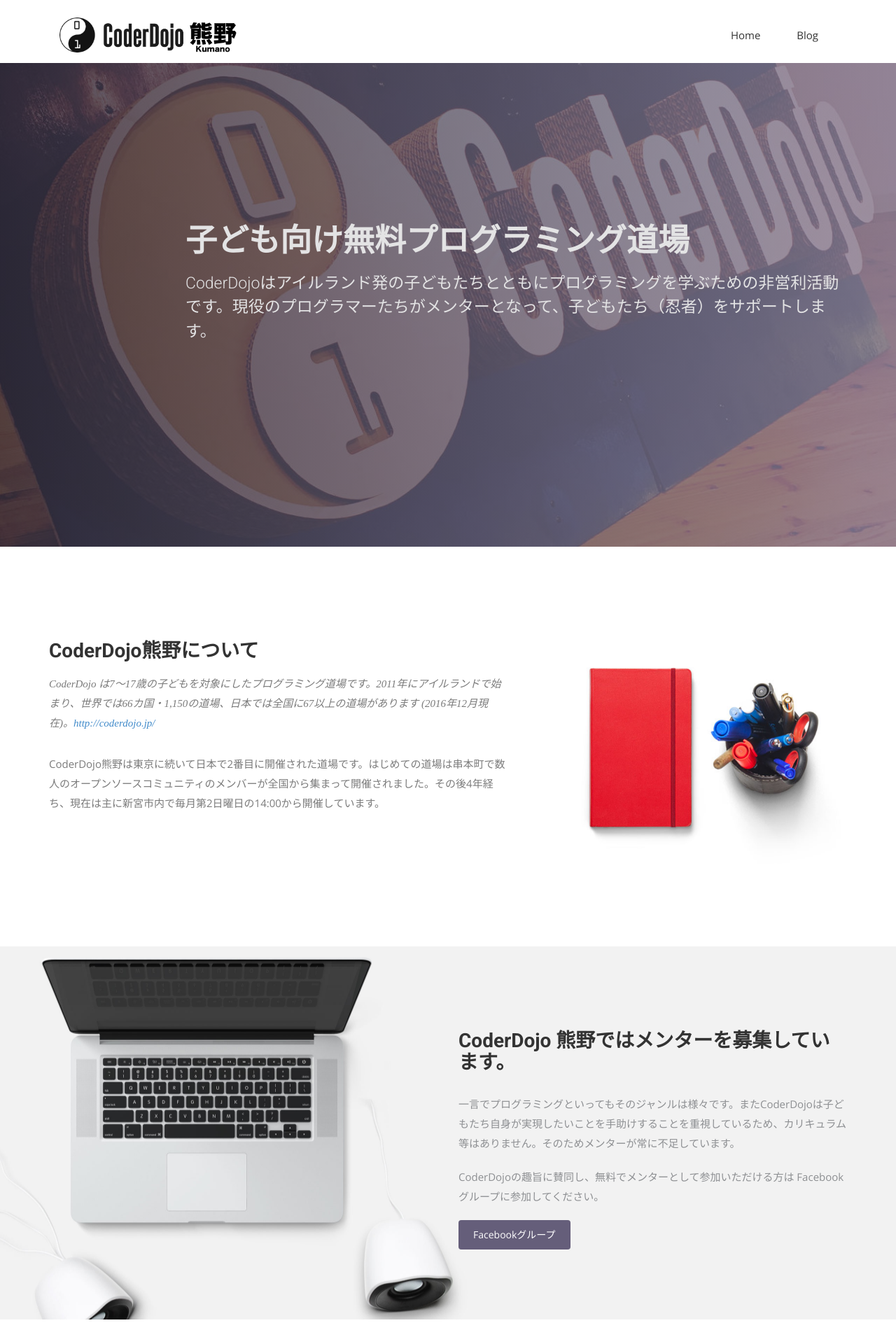
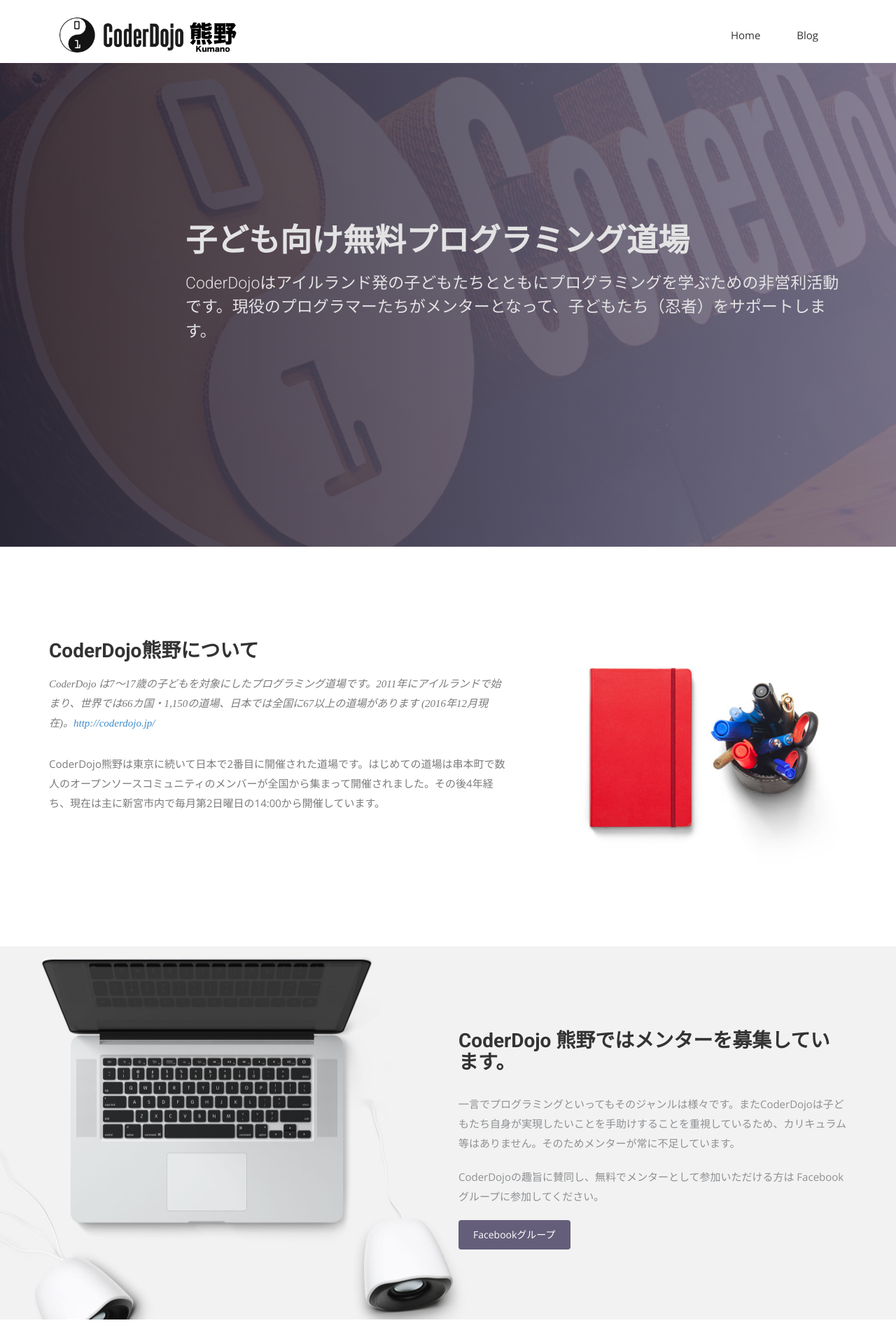
Before and after one commit to coderdojo-kumano/coderdojo-kumano.github.io, a Jekyll site: the page built from index.html, in a window 1280 px wide. Shown: the top 1920 px of the page at 70% size. Built offline with Jekyll 4.4.1, drawn with Linux system fonts in a browser that asks for light colours; nearby versions of some CDN libraries; some web fonts are replaced.

Commit message:
some fix

```diff
--- a/blog.html
+++ b/blog.html
@@ -9,8 +9,7 @@
     <div class="row">
       <div class="col-md-12">
         <div class="block">
-          <h1>Get the latest on what we're doing</h1>
-          <p>Catch up with us, anytime and anywhere</p>
+          <h1>Blog</h1>
         </div>
       </div>
     </div>
--- a/css/airspace.css
+++ b/css/airspace.css
@@ -6,9 +6,9 @@
  *
  */
 
-@import url(http://fonts.googleapis.com/css?family=Open+Sans:400,300,600);
-@import url(http://fonts.googleapis.com/css?family=Roboto:400,100,300,500,700);
-@import url(http://fonts.googleapis.com/css?family=Volkhov:400italic);
+@import url(//fonts.googleapis.com/css?family=Open+Sans:400,300,600);
+@import url(//fonts.googleapis.com/css?family=Roboto:400,100,300,500,700);
+@import url(//fonts.googleapis.com/css?family=Volkhov:400italic);
 /* var text-decoration */
 /*--
 	Common Css
--- a/css/coderdojo-kumano.css
+++ b/css/coderdojo-kumano.css
@@ -25,9 +25,26 @@
 
 #slider
 {
-  background-image: url("../img/header.jpg");
-  background-repeat: no-repeat;
+  background: none;
+  background-color: rgba( 0, 0, 0, 0.5 );
+}
+
+#slider::after {
+  background:url('../img/slider-bg.jpg') no-repeat center center;
   background-size: cover;
-  background-position: center center;
-  background-attachment: fixed;
+  display: block;
+  position: fixed;
+  top: 0;
+  left: 0;
+  width: 100%;
+  height: 100%;
+  padding-bottom: 108px;
+  content: "";
+  z-index: -1;
 }
+
+#intro,
+#service
+{
+  background-color: #ffffff;
+}
```
Also changed, not shown: img/slider-bg.jpg (added).
